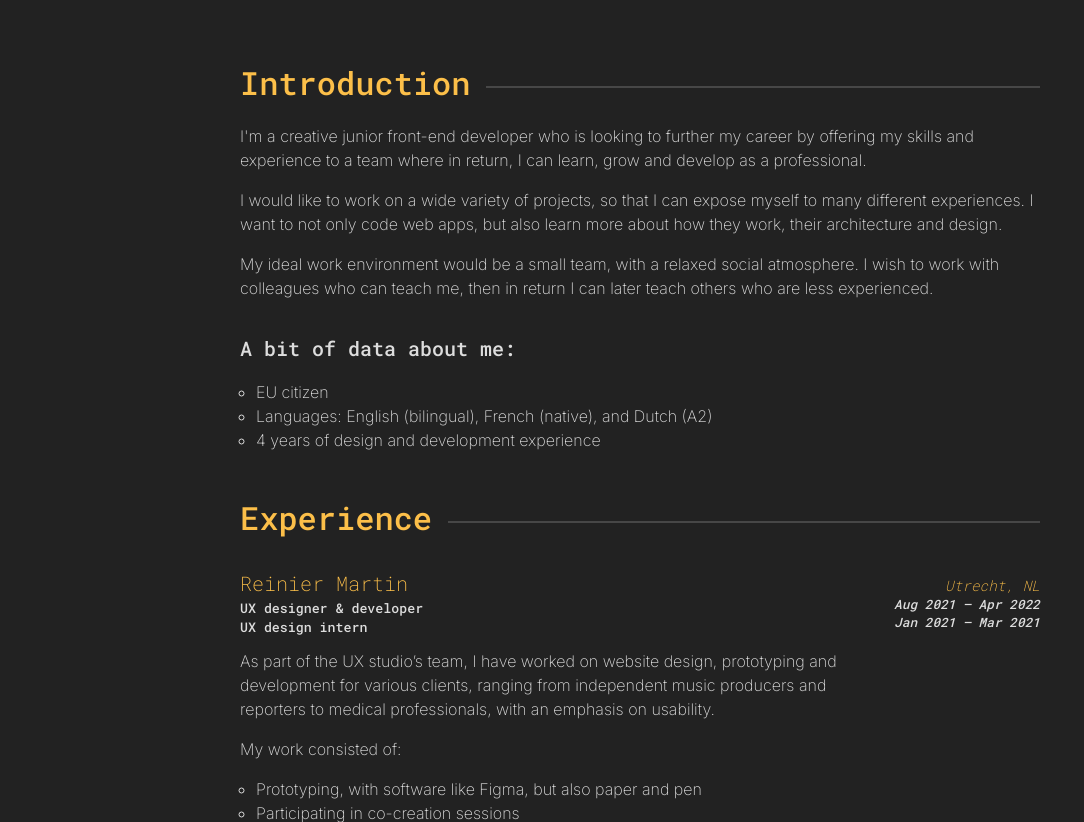
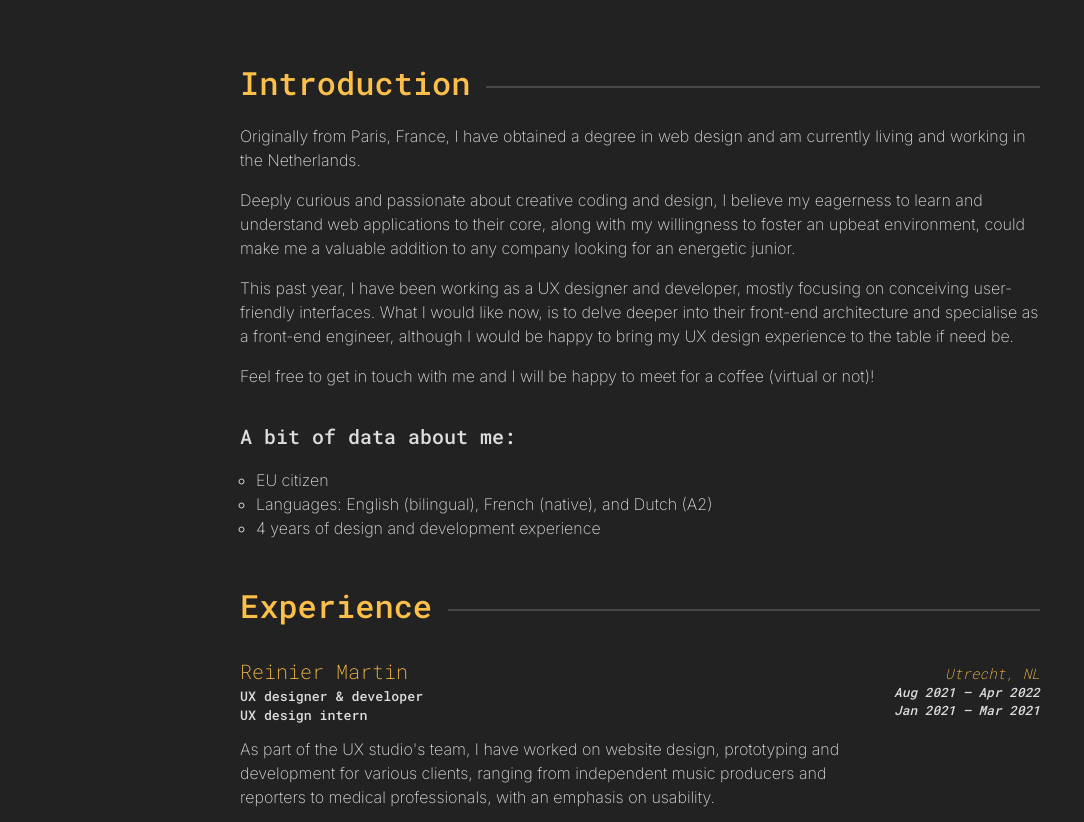
Before and after one commit to PetitChampi/cv, a plain HTML site: page index.html in a window 1280 px wide. Shown: the part 102-924 px from the top of the page, without its empty margins (0-1084 px from the left). Drawn offline with Linux system fonts and the light colour scheme; files whose address does not match are found by name.

Commit message:
changed intro and other stuff

```diff
--- a/index.html
+++ b/index.html
@@ -39,9 +39,10 @@
         <span class="main-section-header--line"></span>
       </div>
       <div class="main-section-body">
-        <p>I'm a creative junior front-end developer who is looking to further my career by offering my skills and experience to a team where in return, I can learn, grow and develop as a professional.</p>
-        <p>I would like to work on a wide variety of projects, so that I can expose myself to many different experiences. I want to not only code web apps, but also learn more about how they work, their architecture and design.</p>
-        <p>My ideal work environment would be a small team, with a relaxed social atmosphere. I wish to work with colleagues who can teach me, then in return I can later teach others who are less experienced.</p>
+        <p>Originally from Paris, France, I have obtained a degree in web design and am currently living and working in the Netherlands.</p>
+        <p>Deeply curious and passionate about creative coding and design, I believe my eagerness to learn and understand web applications to their core, along with my willingness to foster an upbeat environment, could make me a valuable addition to any company looking for an energetic junior.</p>
+        <p>This past year, I have been working as a UX designer and developer, mostly focusing on conceiving user-friendly interfaces. What I would like now, is to delve deeper into their front-end architecture and specialise as a front-end engineer, although I would be happy to bring my UX design experience to the table if need be.</p>
+        <p>Feel free to get in touch with me and I will be happy to meet for a coffee (virtual or not)!</p>
         <h4 class="main-section-body--heading">A bit of data about me:</h4>
         <ul>
           <li>EU citizen</li>
@@ -63,7 +64,7 @@
             <h5 class="cv-item-header--subtitle">UX designer & developer<br>UX design intern</h5>
           </div>
           <div class="cv-item-body">
-            <p>As part of the UX studio’s team, I have worked on website design, prototyping and development for various clients, ranging from independent music producers and reporters to medical professionals, with an emphasis on usability.</p>
+            <p>As part of the UX studio's team, I have worked on website design, prototyping and development for various clients, ranging from independent music producers and reporters to medical professionals, with an emphasis on usability.</p>
             <p>My work consisted of:</p>
             <ul>
               <li>Prototyping, with software like Figma, but also paper and pen</li>
@@ -71,7 +72,6 @@
               <li>Evaluating the usability of websites and interfaces</li>
               <li>Building websites with the Webflow CMS, to which I integrated external libraries, APIs and my own custom scripts</li>
             </ul>
-            <p>The variety of the projects, as well as being in a small team, have helped me develop my sense of responsibility and adaptability. Being fully involved throughout the whole process of each project, from inception to delivery, has helped me grow and mature, especially in the junior phase of my career.</p>
           </div>
           <div class="cv-item-location">
             <span class="cv-item-location--title">Utrecht, NL</span>
@@ -131,7 +131,7 @@
           </div>
           <div class="cv-item-location">
             <span class="cv-item-location--title">Paris, FR</span>
-            <span class="cv-item-location--subtitle">Apr 2018&nbsp;—&nbsp;Oct 2019</span>
+            <span class="cv-item-location--subtitle">Apr&nbsp;2018 — Oct&nbsp;2019</span>
           </div>
         </article>
       </div>
```
